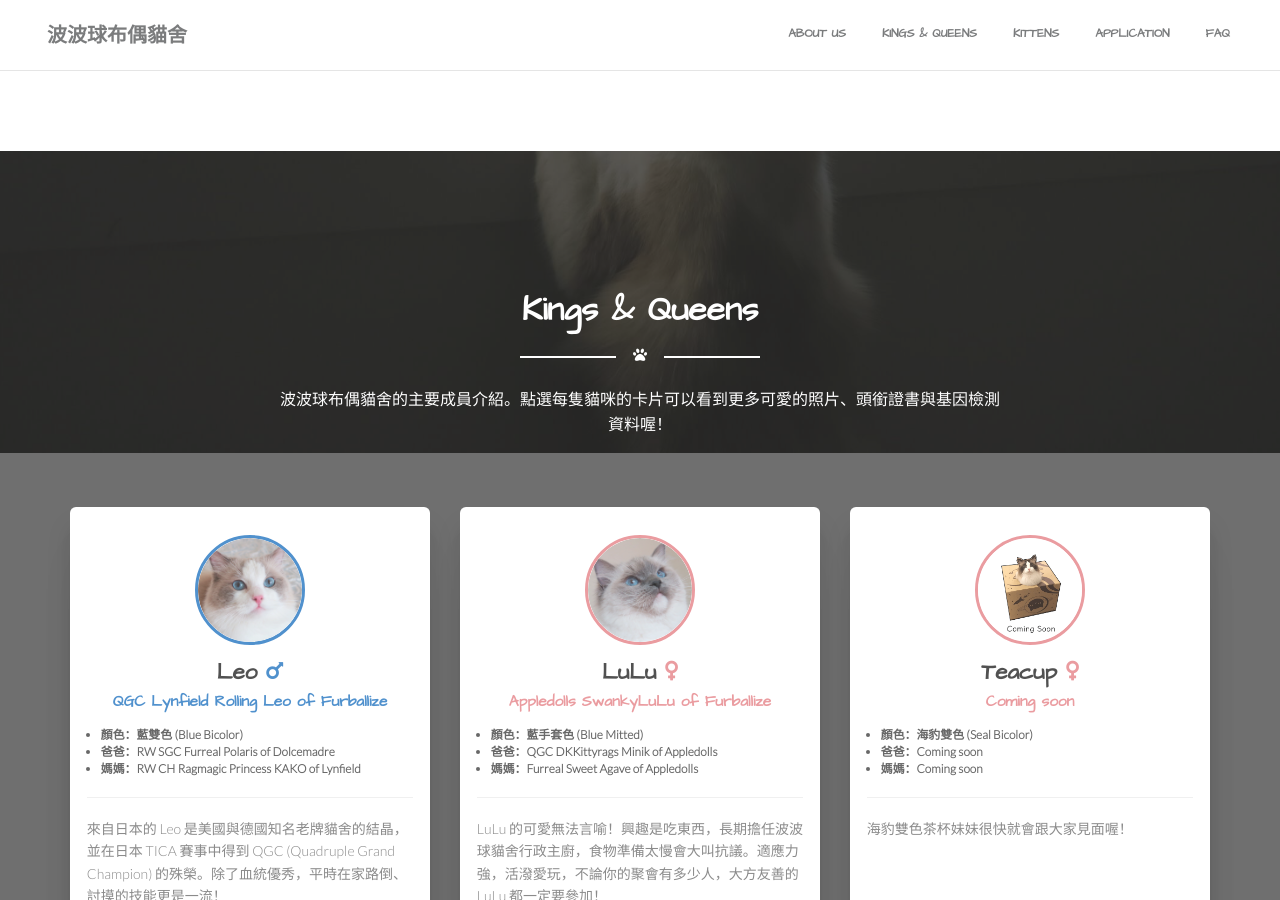
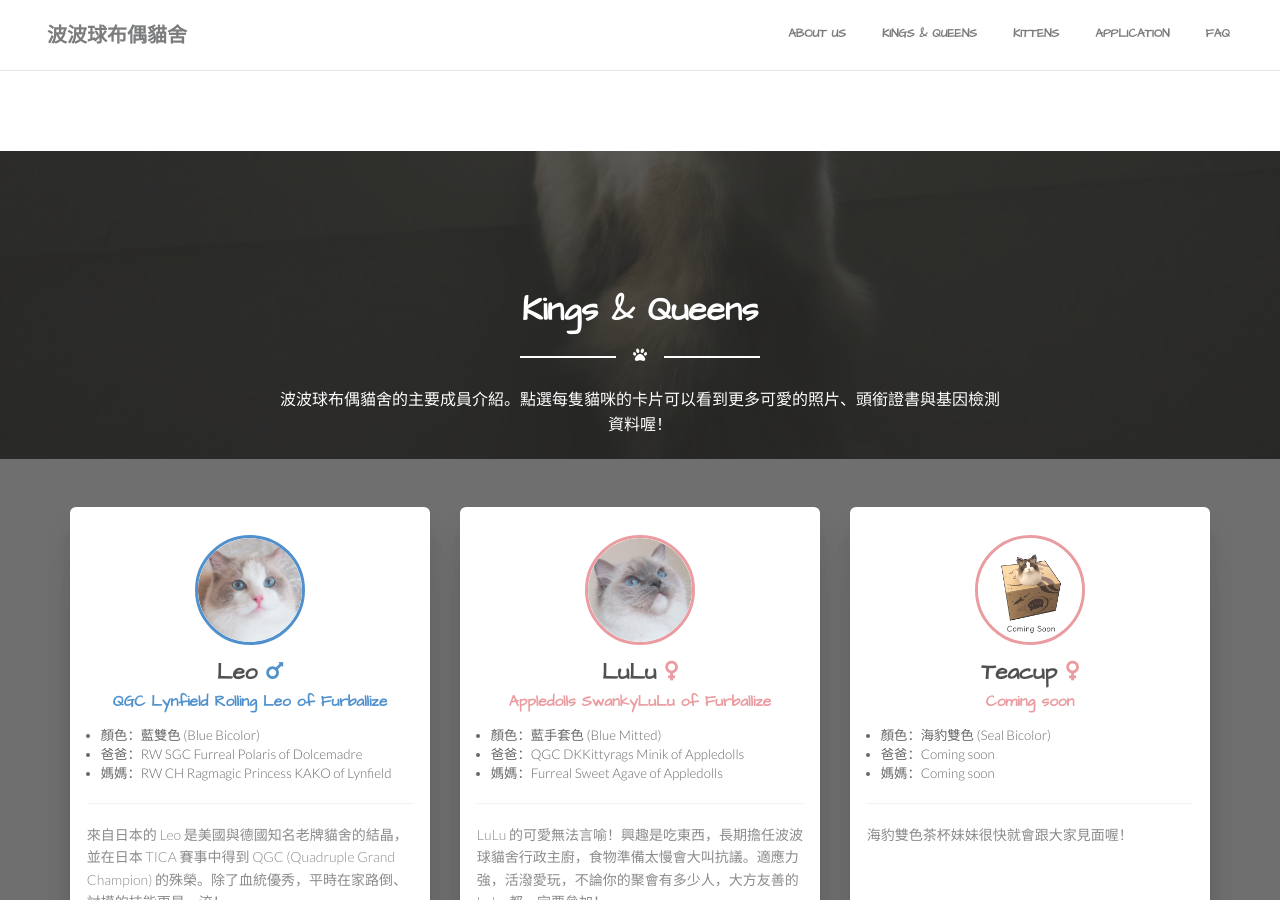
Before and after one commit to furballizeragdolls/furballizeragdolls.github.io, a Jekyll site: the page built from index.html, in a window 1280 px wide and 900 px high, scrolled down 1721 px. Built offline with Jekyll 4.4.1, drawn with Linux system fonts in a browser that asks for light colours; nearby versions of some CDN libraries; some web fonts are replaced; comment, search, counter and statistics services are not loaded.

Commit message:
Update style

```diff
--- a/assets/sass/main.scss
+++ b/assets/sass/main.scss
@@ -70,8 +70,8 @@
       li {
         color: rgb(78, 78, 78);
         text-align: left;
-        font-size: 0.85em;
-        font-weight: 600;
+        font-size: 0.95em;
+        font-weight: 500;
       }
     }
     .title {
```
Also changed, not shown: assets/css/main.css.
